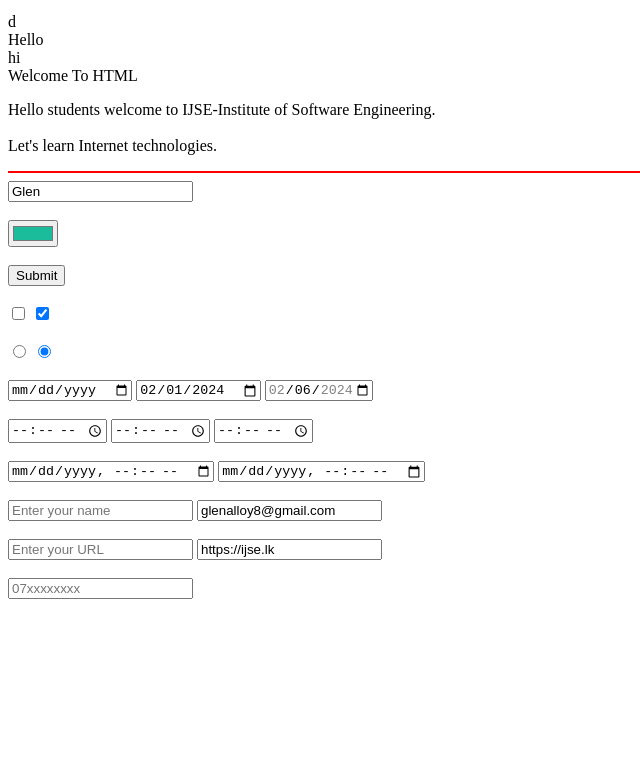
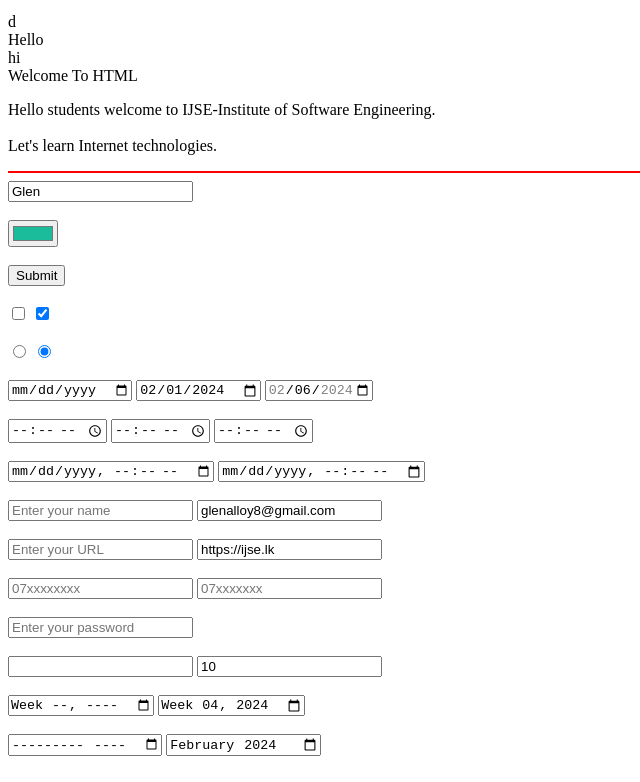
Before and after one commit to glen654/html, a plain HTML site: page pages/page1.html in a window 1280 px wide. Shown: the part 1457-2239 px from the top of the page, without its empty margins (0-640 px from the left). Before the commit the page ends 2064 px from the top, so only its background shows below. Drawn offline with Linux system fonts and the light colour scheme.

Commit message:
modified html

```diff
--- a/pages/page1.html
+++ b/pages/page1.html
@@ -151,6 +151,34 @@
         <br><br>
         <!--Telephone input-->
         <input type="tel" placeholder="07xxxxxxxx">
+        <input type="text" placeholder="07xxxxxxx" pattern="[0-9]{3}[0-9]{3}[0-9]{4}"> <!--we use javascript for validation-->
+
+        <br><br>
+
+        <!--password input-->
+
+        <input type="password" placeholder="Enter your password">
+
+        <br><br>
+        <!--Number picker-->
+        <input type="number">
+        <input type="number" value="10">
+
+        <br><br>
+
+        <!--Week picker-->
+        <input type="week">
+        <input type="week" value="2024-W04">
+
+        <br><br>
+
+        <!--Month picker-->
+        <input type="month">
+        <input type="month" value="2024-02">
+
+        <br><br>
+
+
     </form>
 </body>
 </html>
```
